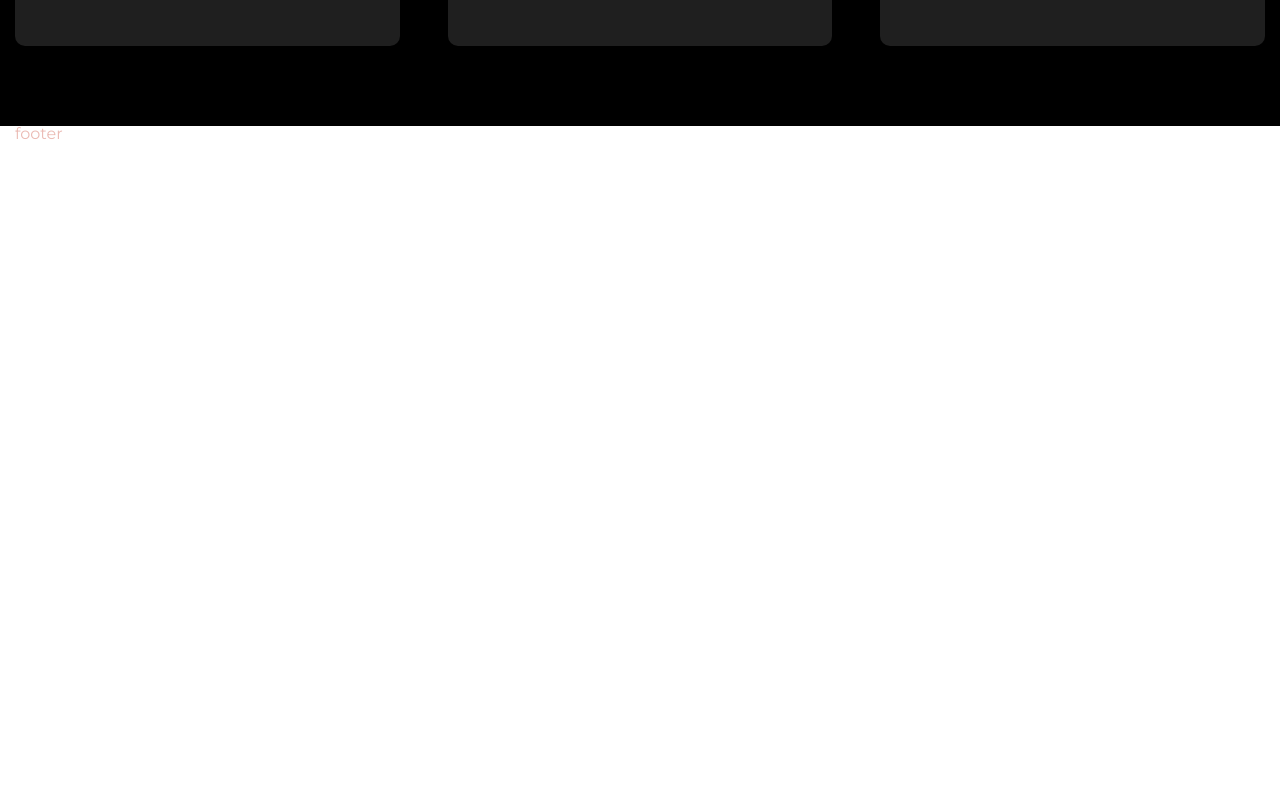
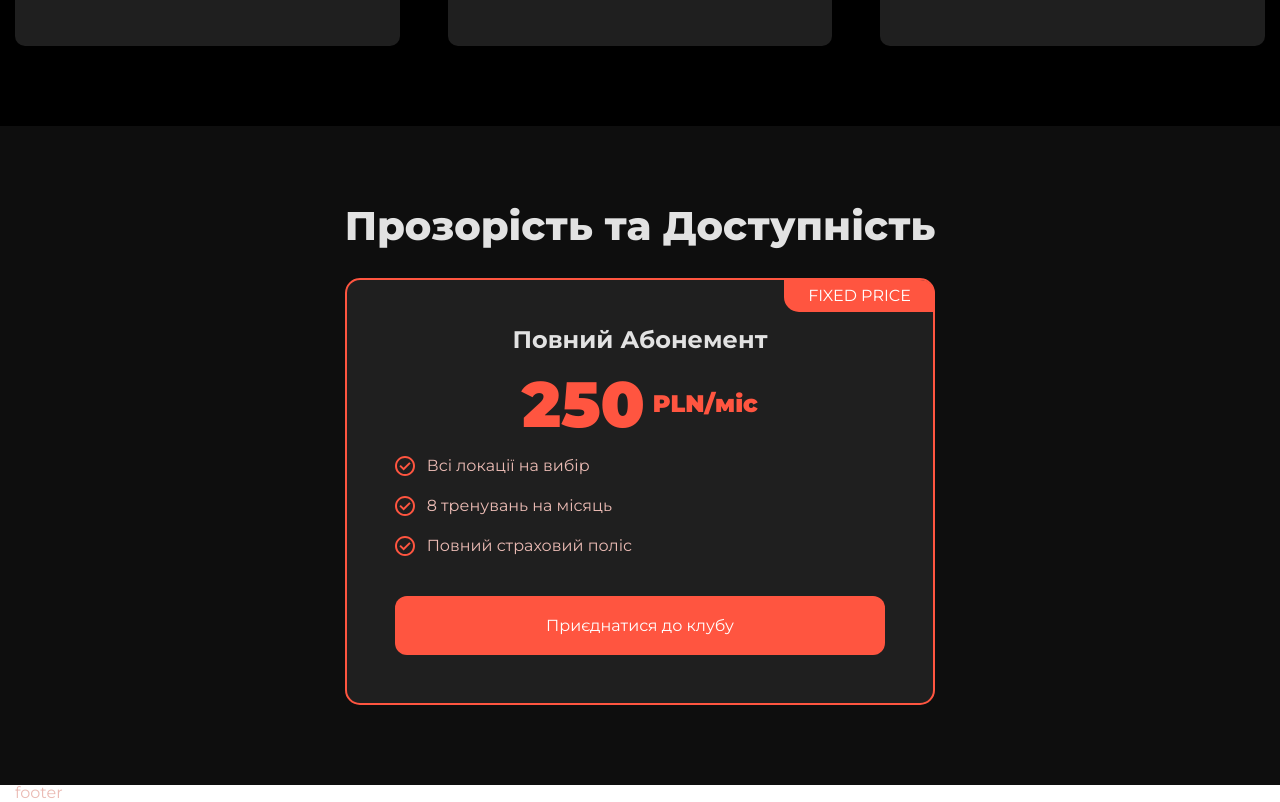
Before and after one commit to yaroslav-zoryanyy/dojo, a React (Vite) app: page / in a window 1280 px wide. Shown: the part 4040-4842 px from the top of the page. Before the commit the page ends 4183 px from the top, so only its background shows below. Built offline with nearby package versions, Linux system fonts and the light colour scheme.

Commit message:
Add section - Pricing, and styles

```diff
--- /dev/null
+++ b/src/component/pricing/PricingSection.tsx
@@ -0,0 +1,35 @@
+import icon from '../../assets/img/pricing_icon.svg'
+const PricingSection = () => {
+    return (
+        <section id="pricing">
+            <div className="container">
+                <div className="pricing__inner">
+                    <h2 className="pricing__inner--title m-eb">Прозорість та Доступність</h2>
+                    <div className="pricing__inner--content">
+                        <div className="pricing__content--accentBtn">FIXED PRICE</div>
+                        <h4 className="pricing__content--title m-b">Повний Абонемент</h4>
+                        <div className="pricing__content--priceWrap">
+                            <span className="pricing__priceWrap--price m-black">250</span>
+                            <span className="pricing__priceWrap--valuta m-black">PLN/міс</span>
+                        </div>
+                        <div className="pricing__content--listWrap">
+                            <img src={icon} alt="icon"/>
+                            <p>Всі локації на вибір</p>
+                        </div>
+                        <div className="pricing__content--listWrap">
+                            <img src={icon} alt="icon"/>
+                            <p>8 тренувань на місяць</p>
+                        </div>
+                        <div className="pricing__content--listWrap">
+                            <img src={icon} alt="icon"/>
+                            <p>Повний страховий поліс</p>
+                        </div>
+                        <button className="pricing__content--btn">Приєднатися до клубу</button>
+                    </div>
+                </div>
+            </div>
+        </section>
+    );
+};
+
+export default PricingSection;
--- a/src/index.css
+++ b/src/index.css
@@ -10,6 +10,7 @@
 @import "./styles/locations/swiper/location_swiper.css";
 @import "./styles/coaches/coaches.css";
 @import "./styles/coaches/swiper/coaches_swiper.css";
+@import "./styles/pricing/pricing.css";
 
 
 body,html{
--- a/src/pages/HomePage.tsx
+++ b/src/pages/HomePage.tsx
@@ -4,6 +4,7 @@ import ProgramSection from "../component/program/ProgramSection.tsx";
 import EventsSection from "../component/events/EventsSection.tsx";
 import LocationsSection from "../component/locations/LocationsSection.tsx";
 import CoachesSection from "../component/coaches/CoachesSection.tsx";
+import PricingSection from "../component/pricing/PricingSection.tsx";
 
 const HomePage = () => {
     return (
@@ -14,6 +15,7 @@ const HomePage = () => {
             <EventsSection/>
             <LocationsSection/>
             <CoachesSection/>
+            <PricingSection/>
         </>
     );
 };
--- /dev/null
+++ b/src/styles/pricing/pricing.css
@@ -0,0 +1,67 @@
+#pricing{
+    padding: 80px 0;
+    background-color: #0E0E0E;
+    display: flex;
+    flex-direction: column;
+    align-items: center;
+    justify-content: center;
+    gap: 32px 0;
+}
+.pricing__inner--title{
+    font-size: 40px;
+    color: #E2E2E2;
+    margin-bottom: 32px;
+}
+.pricing__inner--content{
+    position: relative;
+    background-color: #1F1F1F;
+    border-radius: 15px;
+    border: 2px solid #FF5540;
+    padding: 48px;
+    display: flex;
+    flex-direction: column;
+    gap: 20px 0;
+}
+.pricing__content--accentBtn{
+    position: absolute;
+    top: 0;
+    right: -1.5px;
+    padding: 8px 24px;
+    text-transform: uppercase;
+    color: #FFFFFF;
+    background-color: #FF5540;
+    border-top-right-radius: 15px;
+    border-bottom-left-radius: 15px;
+}
+.pricing__content--title{
+    font-size: 24px;
+    color: #E2E2E2;
+    text-align: center;
+}
+.pricing__content--priceWrap{
+    display: flex;
+    align-items: center;
+    gap: 0 8px;
+    justify-content: center;
+}
+.pricing__priceWrap--price{
+    color: #FF5540;
+    font-size: 64px;
+}
+.pricing__priceWrap--valuta{
+    color: #FF5540;
+    font-size: 24px;
+}
+.pricing__content--listWrap{
+    display: flex;
+    align-items: center;
+    gap: 0 12px ;
+}
+.pricing__content--btn{
+    margin-top: 20px;
+    background-color: #FF5540;
+    border-radius: 12px;
+    padding: 20px 0;
+    color: #FFFFFF;
+    /*filter: drop-shadow(0 0 4px #FF5540);*/
+}
```
Also changed, not shown: src/assets/img/pricing_icon.svg (added).
